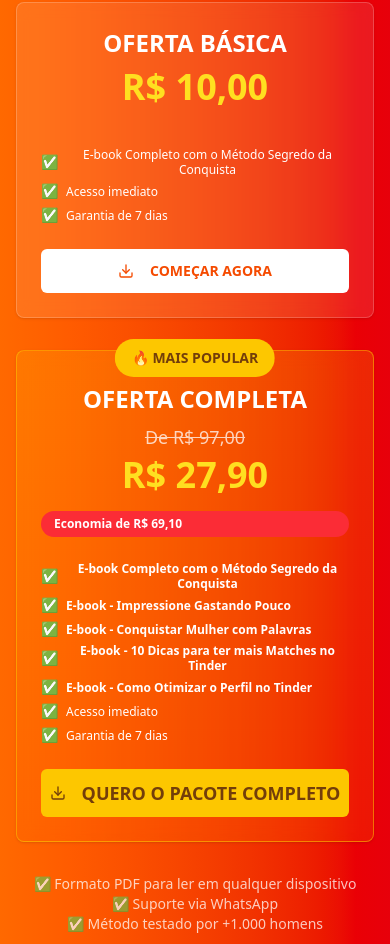
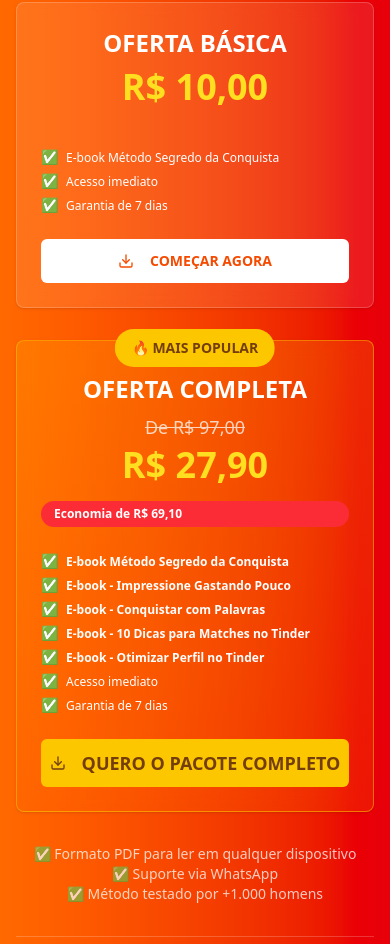
Before and after one commit to paulocassuncao/conquista, a Next.js app: page / in a window 390 px wide. Shown: the part 7404-8348 px from the top of the page. Built offline with nearby package versions, Linux system fonts and the light colour scheme.

Commit message:
Optimize: Encurtar textos dos itens das ofertas para evitar quebra de linha no mobile

```diff
--- a/app/page.tsx
+++ b/app/page.tsx
@@ -382,7 +382,7 @@ export default function LandingPage() {
                 <div className="space-y-1 text-xs">
                   <div className="flex items-center gap-2">
                     <span className="text-green-400 text-sm">✅</span>
-                    <span className="leading-tight">E-book Completo com o Método Segredo da Conquista</span>
+                    <span className="leading-tight">E-book Método Segredo da Conquista</span>
                   </div>
                   <div className="flex items-center gap-2">
                     <span className="text-green-400 text-sm">✅</span>
@@ -421,7 +421,7 @@ export default function LandingPage() {
                 <div className="space-y-1 text-xs">
                   <div className="flex items-center gap-2">
                     <span className="text-green-400 text-sm">✅</span>
-                    <span className="font-semibold leading-tight">E-book Completo com o Método Segredo da Conquista</span>
+                    <span className="font-semibold leading-tight">E-book Método Segredo da Conquista</span>
                   </div>
                   <div className="flex items-center gap-2">
                     <span className="text-green-400 text-sm">✅</span>
@@ -429,15 +429,15 @@ export default function LandingPage() {
                   </div>
                   <div className="flex items-center gap-2">
                     <span className="text-green-400 text-sm">✅</span>
-                    <span className="font-semibold leading-tight">E-book - Conquistar Mulher com Palavras</span>
+                    <span className="font-semibold leading-tight">E-book - Conquistar com Palavras</span>
                   </div>
                   <div className="flex items-center gap-2">
                     <span className="text-green-400 text-sm">✅</span>
-                    <span className="font-semibold leading-tight">E-book - 10 Dicas para ter mais Matches no Tinder</span>
+                    <span className="font-semibold leading-tight">E-book - 10 Dicas para Matches no Tinder</span>
                   </div>
                   <div className="flex items-center gap-2">
                     <span className="text-green-400 text-sm">✅</span>
-                    <span className="font-semibold leading-tight">E-book - Como Otimizar o Perfil no Tinder</span>
+                    <span className="font-semibold leading-tight">E-book - Otimizar Perfil no Tinder</span>
                   </div>
                   <div className="flex items-center gap-2">
                     <span className="text-green-400 text-sm">✅</span>
```
